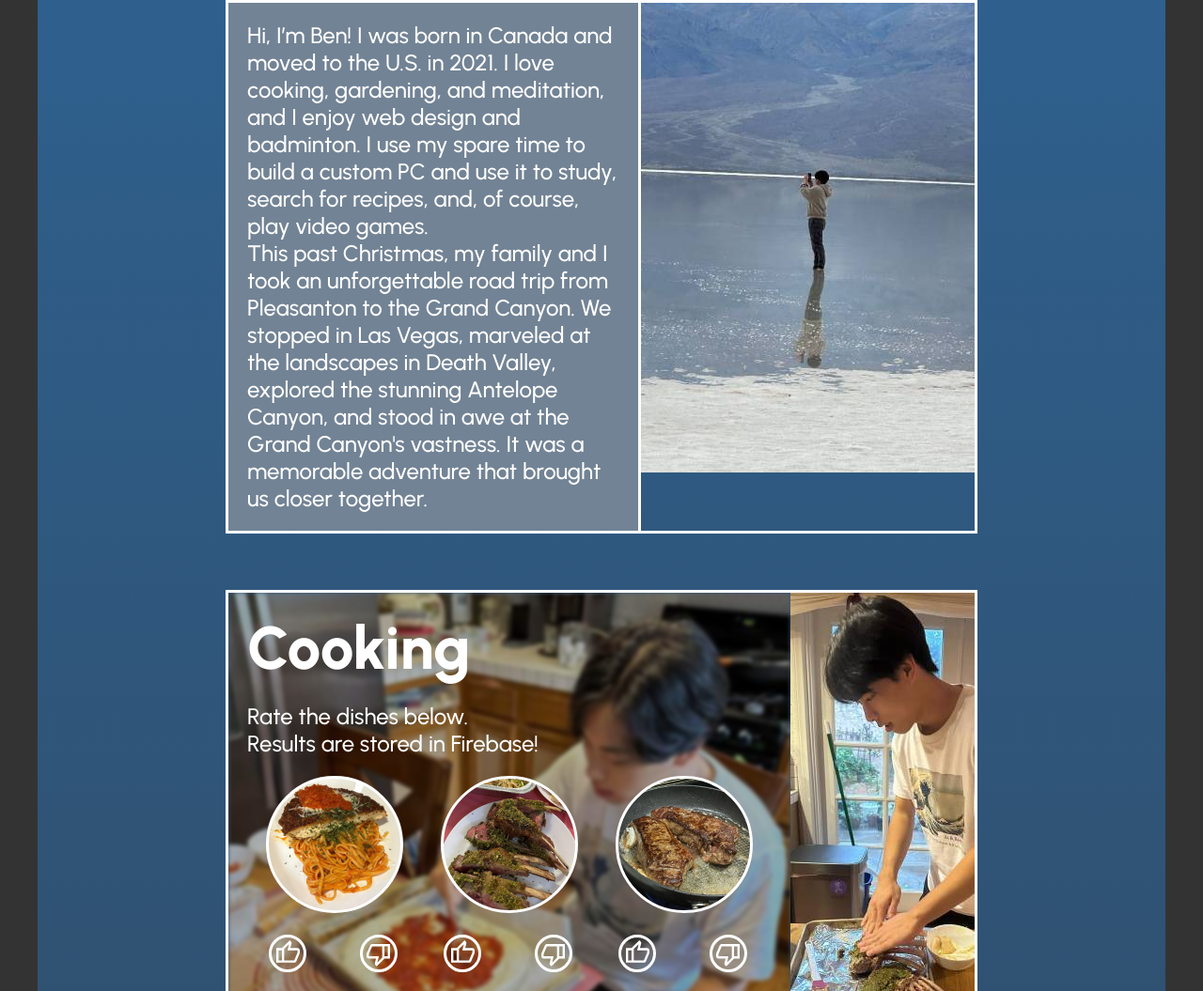
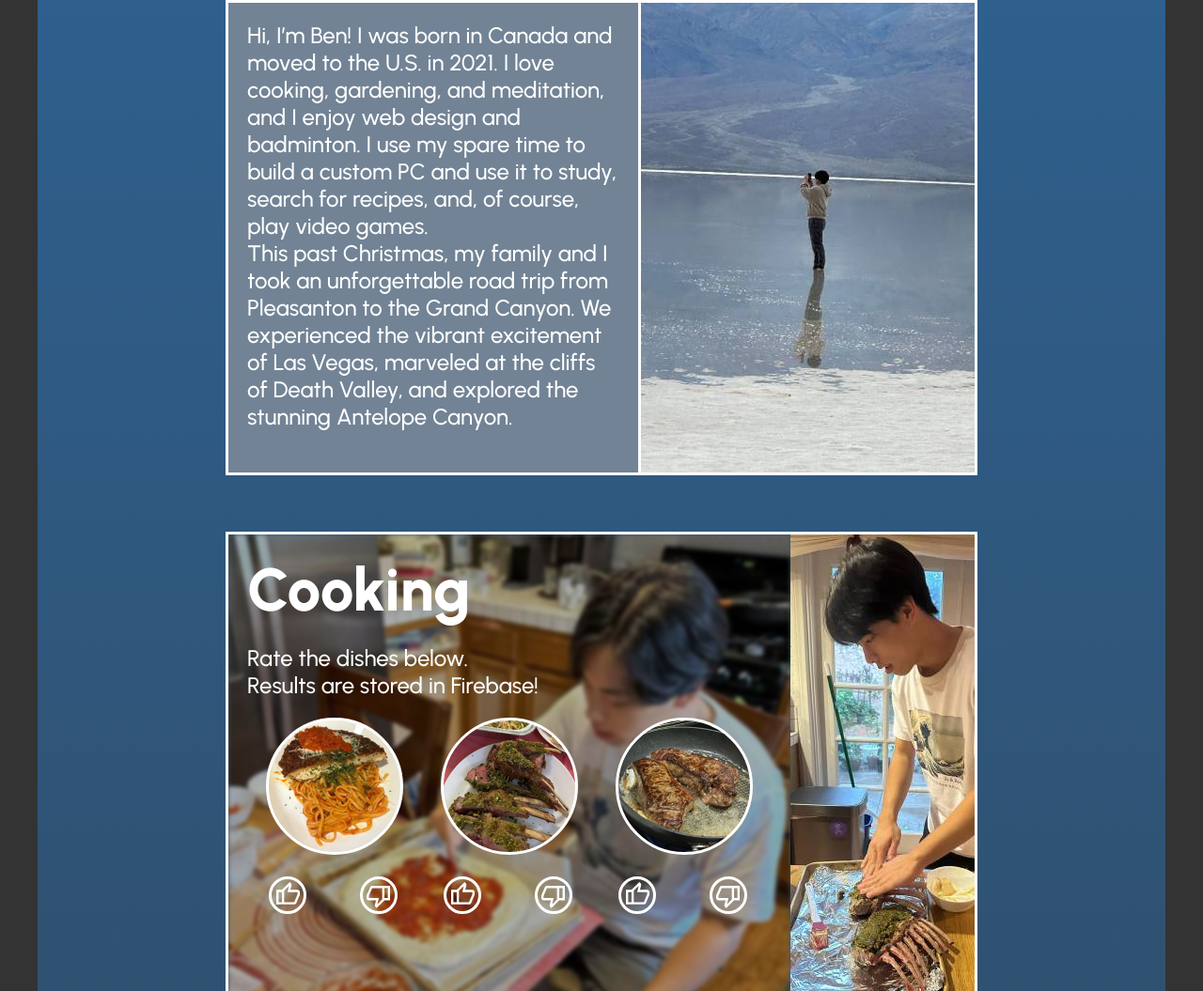
Before and after one commit to yukimajik/ben, a plain HTML site: page index.html in a window 1280 px wide. Shown: the part 892-1947 px from the top of the page at 94% size. Drawn offline with Linux system fonts and the light colour scheme; no server answers.

Commit message:
Update index.html

```diff
--- a/index.html
+++ b/index.html
@@ -20,7 +20,9 @@
         <div class="left">
           <div class="text">Hi, I’m Ben! I was born in Canada and moved to the U.S. in 2021. I love cooking, gardening, and meditation, and I enjoy web design and badminton. I use my spare time to build a custom PC and use it to study, search for recipes, and, of course, play video games.
            </div>
-          <div class="text">This past Christmas, my family and I took an unforgettable road trip from Pleasanton to the Grand Canyon. We stopped in Las Vegas, marveled at the landscapes in Death Valley, explored the stunning Antelope Canyon, and stood in awe at the Grand Canyon's vastness. It was a memorable adventure that brought us closer together.
+           <div class="text">
+           </div>
+          <div class="text">This past Christmas, my family and I took an unforgettable road trip from Pleasanton to the Grand Canyon. We experienced the vibrant excitement of Las Vegas, marveled at the cliffs of Death Valley, and explored the stunning Antelope Canyon.
            </div>
         </div>
         <div class="right">
```
